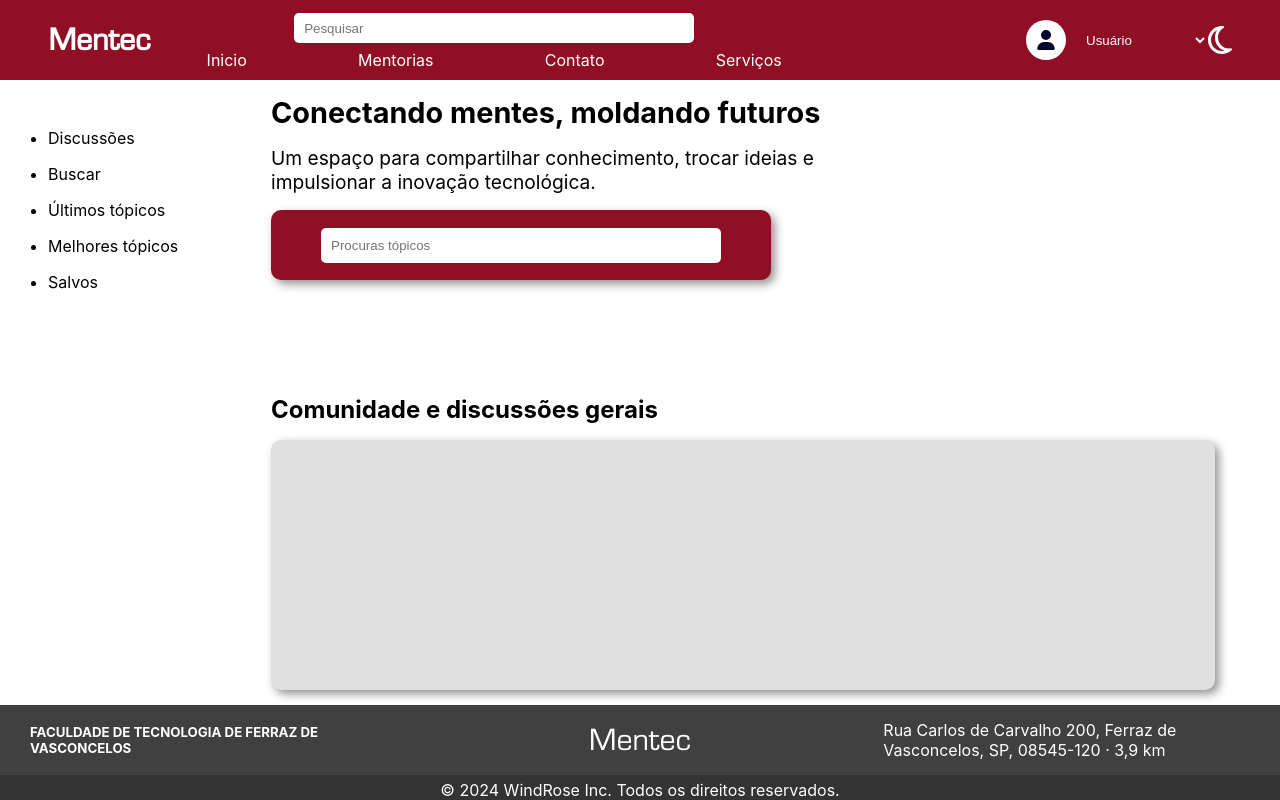
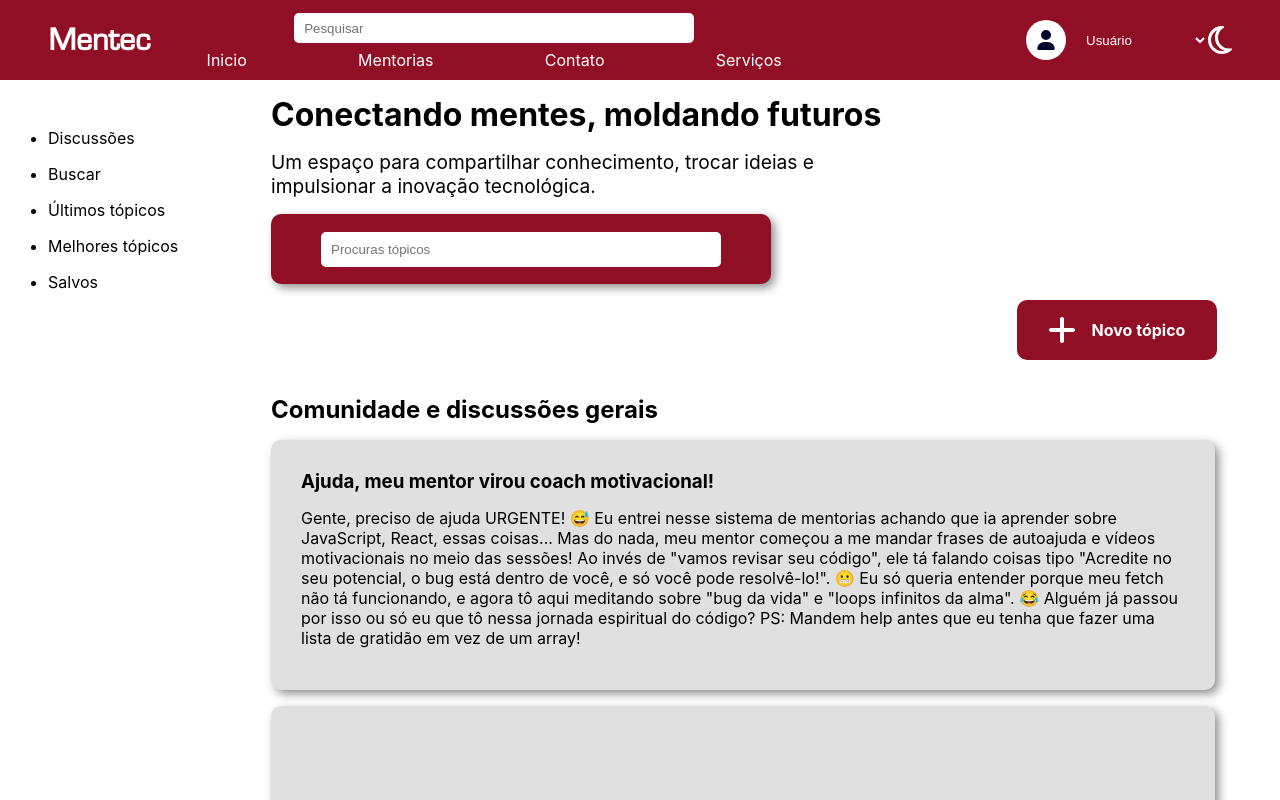
Before and after one commit to devGusta2/Mentec, a React (Create React App) app: page /Forum in a window 1280 px wide. Shown: the top 800 px of the page. Built offline with nearby package versions, Linux system fonts and the light colour scheme.

Commit message:
Text example, card and btn

```diff
--- a/src/Pages/Forum/index.js
+++ b/src/Pages/Forum/index.js
@@ -1,6 +1,8 @@
 import Header from '../../Components/Header/Header';
 import Footer from '../../Components/Footer/Footer';
-import style from './Forum.module.css'
+import style from './Forum.module.css';
+import { FontAwesomeIcon } from '@fortawesome/react-fontawesome';
+import { faPlus} from '@fortawesome/free-solid-svg-icons';
 export default function Forum(){
     return(
         <div className={style.container}>
@@ -17,7 +19,7 @@ export default function Forum(){
                     </div>
                     <main className={style.main}>
                         <div className={style.title}>
-                            <h3>Conectando mentes, moldando futuros</h3>
+                            <h1>Conectando mentes, moldando futuros</h1>
                             <p>
                                 Um espaço para compartilhar conhecimento,
                                 trocar ideias e <br/> impulsionar a inovação tecnológica.
@@ -27,12 +29,24 @@ export default function Forum(){
                                     placeholder="Procuras tópicos"
                                 />
                             </div>
+                            <div className={style.btnNew}>
+                                <FontAwesomeIcon icon={faPlus} size="2x"/>
+                                <h4>Novo tópico</h4>
+                            </div>
                         </div>
                         <div className={style.discussions}>
                             <h2>Comunidade e discussões gerais</h2>
                             <div className={style.card}>
+                                <h3>Ajuda, meu mentor virou coach motivacional!</h3>
+                                <p>Gente, preciso de ajuda URGENTE! 😅
+Eu entrei nesse sistema de mentorias achando que ia aprender sobre JavaScript, React, essas coisas... Mas do nada, meu mentor começou a me mandar frases de autoajuda e vídeos motivacionais no meio das sessões!
 
+Ao invés de "vamos revisar seu código", ele tá falando coisas tipo "Acredite no seu potencial, o bug está dentro de você, e só você pode resolvê-lo!". 😬
+Eu só queria entender porque meu fetch não tá funcionando, e agora tô aqui meditando sobre "bug da vida" e "loops infinitos da alma". 😂
+Alguém já passou por isso ou só eu que tô nessa jornada espiritual do código?
+PS: Mandem help antes que eu tenha que fazer uma lista de gratidão em vez de um array!</p>
                             </div>
+                             <div className={style.card}></div>
                         </div>
                     </main>
                 </div>
```
